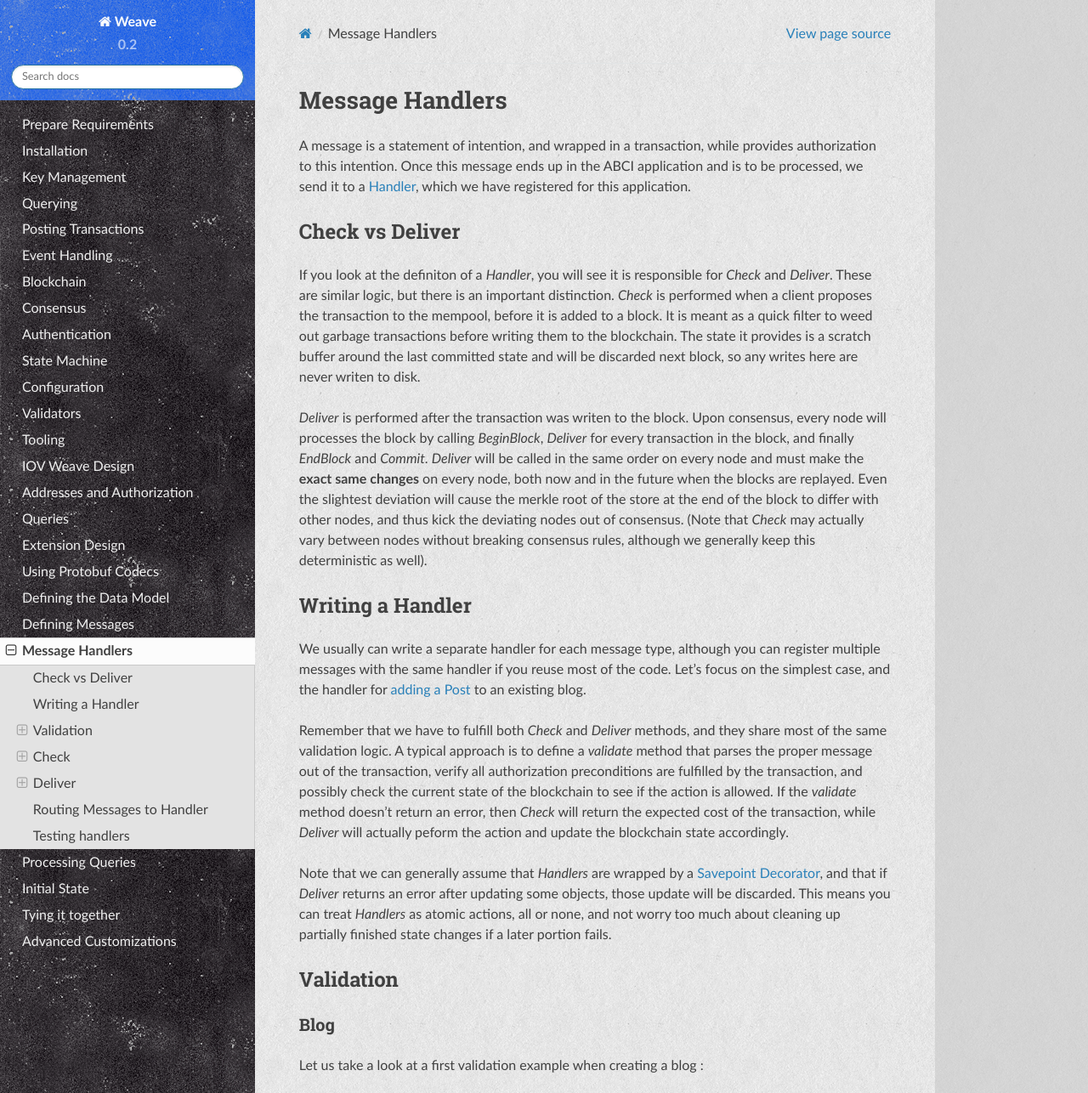
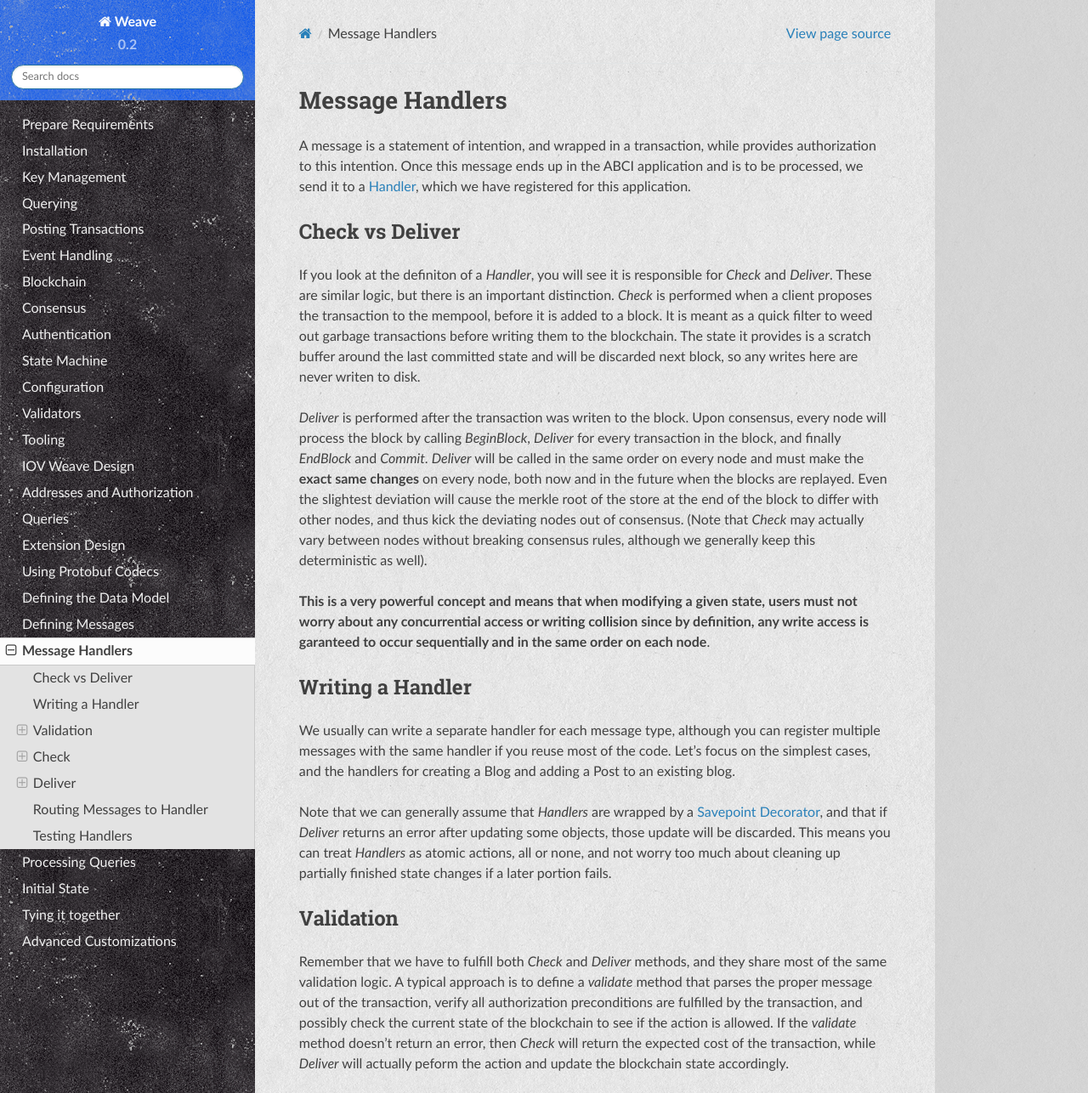
Before and after one commit to iov-one/weave, a Sphinx documentation site: the page built from docs/tutorial/handler.rst, in a window 1280 px wide and 1400 px high, cut to the strip 0-1286 px from the top of the window. Shown: the whole strip at 85% size. Built offline with Sphinx 7.4.7 and the Read the Docs theme 2.0.0, drawn with Linux system fonts in a browser that asks for light colours; formulas are drawn with MathJax 3; some of the changed text lies outside the part shown.

Commit message:
Minor doc change Emphasis sequential access to data on each node

```diff
--- a/docs/tutorial/handler.rst
+++ b/docs/tutorial/handler.rst
@@ -22,7 +22,7 @@ will be discarded next block, so any writes here are never writen
 to disk.
 
 *Deliver* is performed after the transaction was writen to
-the block. Upon consensus, every node will processes the block
+the block. Upon consensus, every node will process the block
 by calling *BeginBlock*, *Deliver* for every transaction in the block,
 and finally *EndBlock* and *Commit*. *Deliver* will be called in
 the same order on every node and must make the **exact same changes**
@@ -33,15 +33,30 @@ and thus kick the deviating nodes out of consensus.
 (Note that *Check* may actually vary between nodes without breaking
 consensus rules, although we generally keep this deterministic as well).
 
+**This is a very powerful concept and means that when modifying a given state,
+users must not worry about any concurrential access or writing collision
+since by definition, any write access is garanteed to occur sequentially and
+in the same order on each node**.
+
 Writing a Handler
 -----------------
 
 We usually can write a separate handler for each message type,
 although you can register multiple messages with the same
 handler if you reuse most of the code. Let's focus on the
-simplest case, and the handler for
-`adding a Post <TODO>`_
-to an existing blog.
+simplest cases, and the handlers for creating a Blog and
+adding a Post to an existing blog.
+
+Note that we can generally assume that *Handlers* are wrapped
+by a `Savepoint Decorator <TODO>`_,
+and that if *Deliver* returns an error after updating some
+objects, those update will be discarded. This means you can
+treat *Handlers* as atomic actions, all or none, and not worry
+too much about cleaning up partially finished state changes
+if a later portion fails.
+
+Validation
+----------
 
 Remember that we have to fulfill both *Check* and *Deliver* methods,
 and they share most of the same validation logic. A typical
@@ -177,9 +181,9 @@ header, which contains a timestamp,
     :language: go
     :lines: 129-159
 
-Let us recall that when incrementing the article count on the parent blog, user
-must not worry about concurrential access. Indeed, we are garanteed that each
-``Check`` and ``Deliver`` methods will be executed sequentially.
+Let us recall that when incrementing the article count on the parent blog, we don't
+have to worry about concurrential access, nor use any synchronisation mechanism : We are garanteed
+that each ``Check`` and ``Deliver`` method will be executed sequentially and in the same order on each node.
 
 Finally, note how we generate the composite key for the post by concatenating the blog slug and
 the blog count :
@@ -218,7 +222,7 @@ and attaching them to the *Router* to process the matching
     :language: go
     :lines: 21-25
 
-Testing handlers
+Testing Handlers
 ----------------
 
 In order to test a handler, we need four things :
```
Also changed, not shown: other parts of docs/tutorial/handler.rst (+0 -11 lines).
